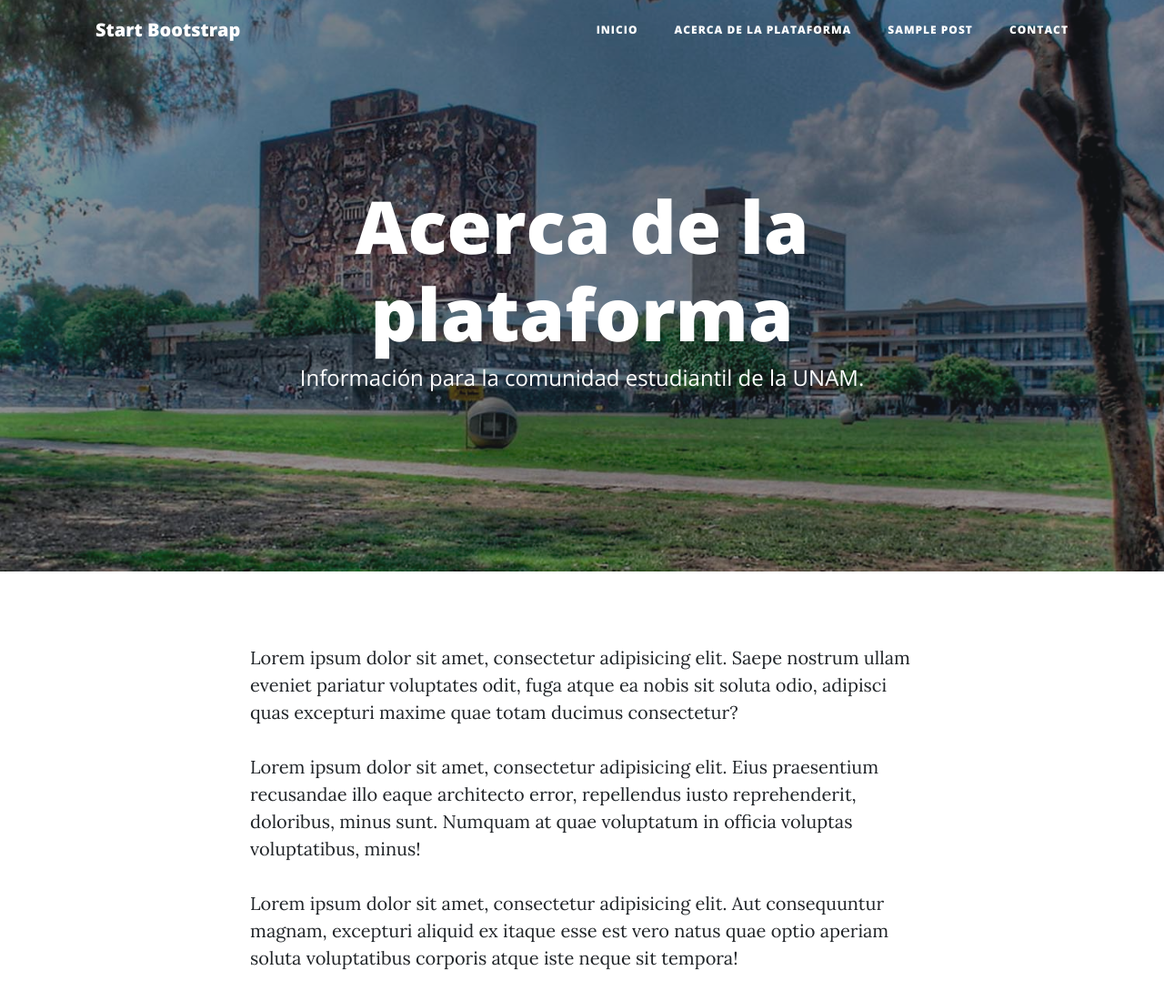
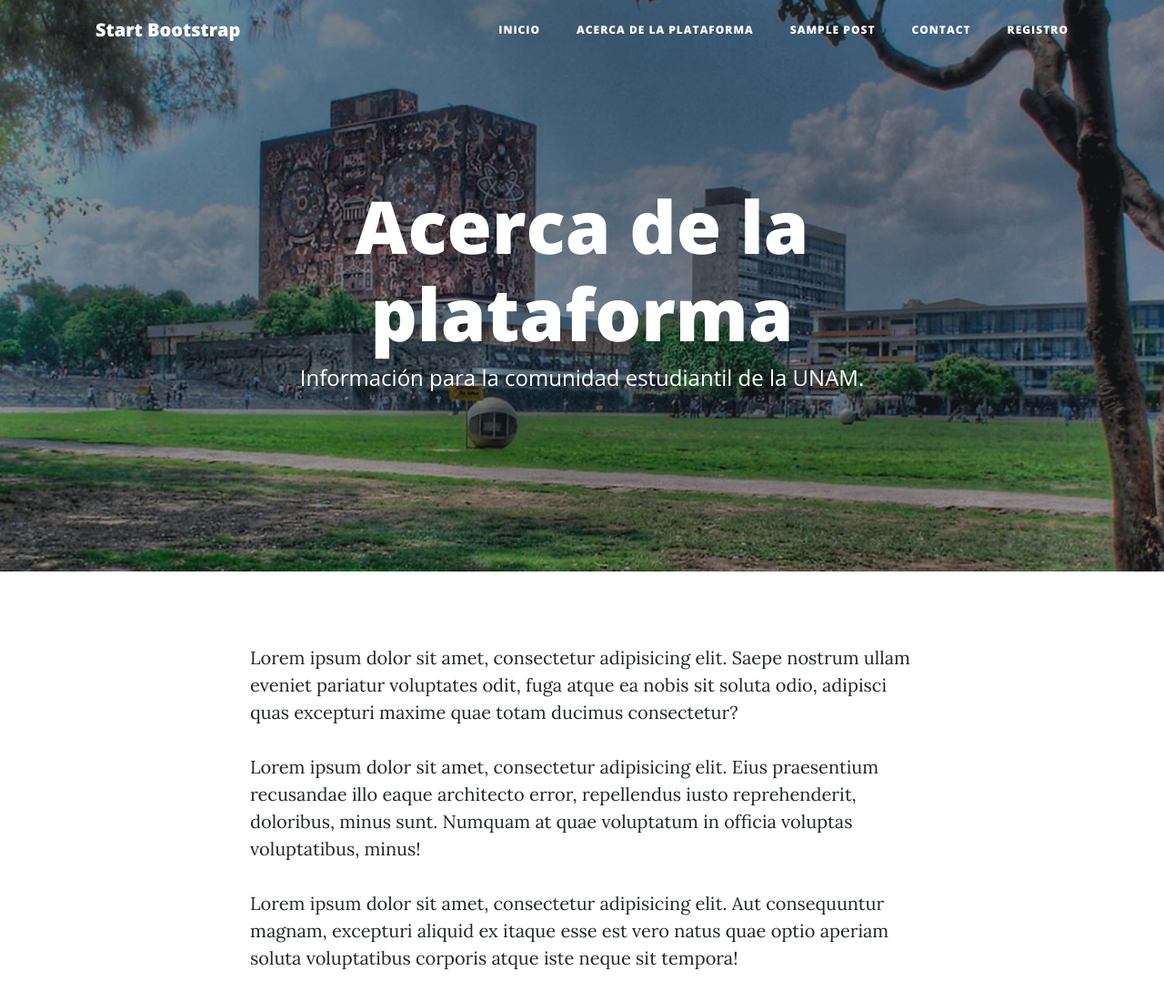
Before and after one commit to EmmanuelDiaz95/uniplataforma, a website: page about.html in a window 1280 px wide. Shown: the top 1100 px of the page at 91% size. Drawn offline with nearby package versions, Linux system fonts and the light colour scheme.

Commit message:
se agrega el link a todas las paginas

```diff
--- a/about.html
+++ b/about.html
@@ -46,6 +46,9 @@
             </li>
             <li class="nav-item">
               <a class="nav-link" href="contact.html">Contact</a>
+            </li>
+            <li class="nav-item">
+              <a class="nav-link" href="registro.html">Registro</a>
             </li>
           </ul>
         </div>
```
Also changed, not shown: contact.html (+3 -0 lines), post.html (+3 -0 lines), registro.html (+3 -0 lines).
